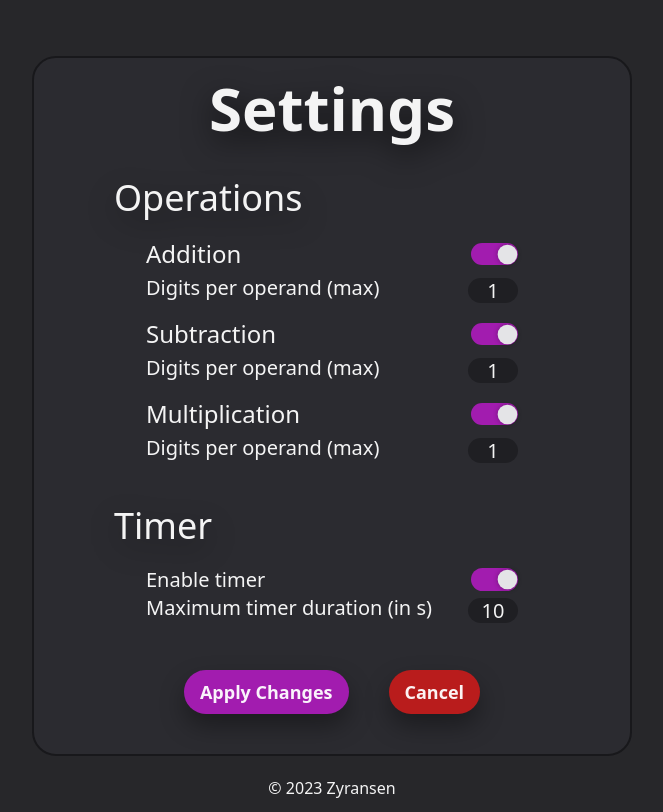
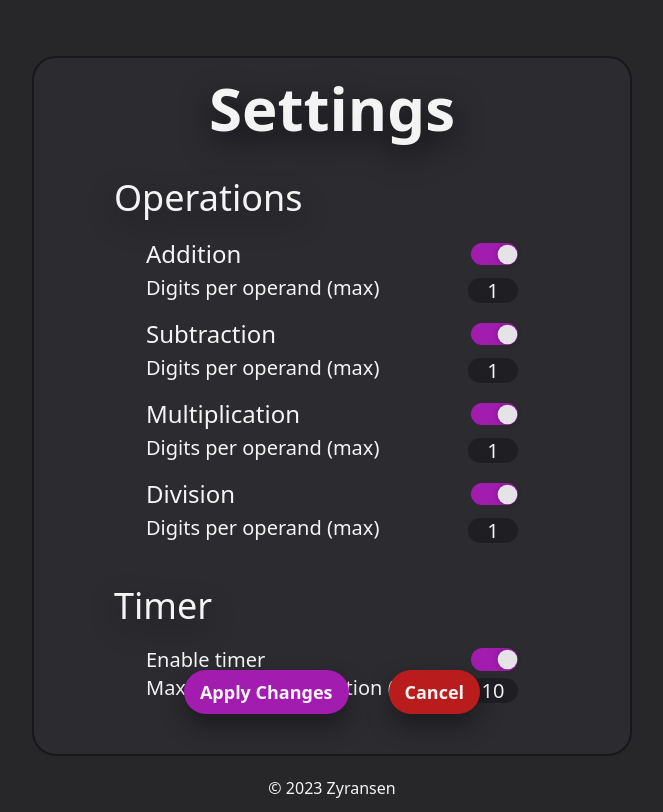
Before and after one commit to Zyransen/mental-maths, a React (Vite) app in the folder react-frontend/: page /settings in a window 1280 px wide. Shown: the whole page, without its empty margins (308-971 px from the left). Built offline with nearby package versions, Linux system fonts and the light colour scheme.

Commit message:
add division settings to SettingsPage

```diff
--- a/react-frontend/src/Pages/SettingsPage.tsx
+++ b/react-frontend/src/Pages/SettingsPage.tsx
@@ -11,11 +11,13 @@ function SettingsPage() {
   const [addition, setAddition] = useState<boolean>(generatorSettings.operations.includes(Operation.Addition))
   const [subtraction, setSubtraction] = useState<boolean>(generatorSettings.operations.includes(Operation.Subtraction))
   const [multiplication, setMultiplication] = useState<boolean>(generatorSettings.operations.includes(Operation.Multiplication))
+  const [division, setDivision] = useState<boolean>(generatorSettings.operations.includes(Operation.Division))
 
   // max amount of digits for operands of respective operations
   const [additionDigits, setAdditionDigits] = useState<number>(generatorSettings.additionDigits)
   const [subtractionDigits, setSubtractionDigits] = useState<number>(generatorSettings.subtractionDigits)
   const [multiplicationDigits, setMultiplicationDigits] = useState<number>(generatorSettings.multiplicationDigits)
+  const [divisionDigits, setDivisionDigits] = useState<number>(generatorSettings.divisionDigits)
 
   // timer settings
   const [isTimerEnabled, setIsTimerEnabled] = useState<boolean>(timerSettings.isTimerEnabled)
@@ -41,6 +43,7 @@ function SettingsPage() {
     if(addition) { operations.push(Operation.Addition) }
     if(subtraction) { operations.push(Operation.Subtraction) }
     if(multiplication) { operations.push(Operation.Multiplication) }
+    if(division) {operations.push(Operation.Division)}
 
     // if no operations are enabled, enable addition as a default
     if(operations.length === 0) {
@@ -52,6 +55,7 @@ function SettingsPage() {
     generatorSettings.additionDigits = additionDigits
     generatorSettings.subtractionDigits = subtractionDigits
     generatorSettings.multiplicationDigits = multiplicationDigits
+    generatorSettings.divisionDigits = divisionDigits
 
     timerSettings.isTimerEnabled = isTimerEnabled
     timerSettings.timeToSolve = timerDuration
@@ -96,6 +100,15 @@ function SettingsPage() {
           setOperation={setMultiplication}
           operationDigits={multiplicationDigits}
           setOperationDigits={setMultiplicationDigits}
+        />
+
+        {/* Division Settings */}
+        <OperationSetting
+          operationName="Division"
+          operation={division}
+          setOperation={setDivision}
+          operationDigits={divisionDigits}
+          setOperationDigits={setDivisionDigits}
         />
       </div>
 
```
